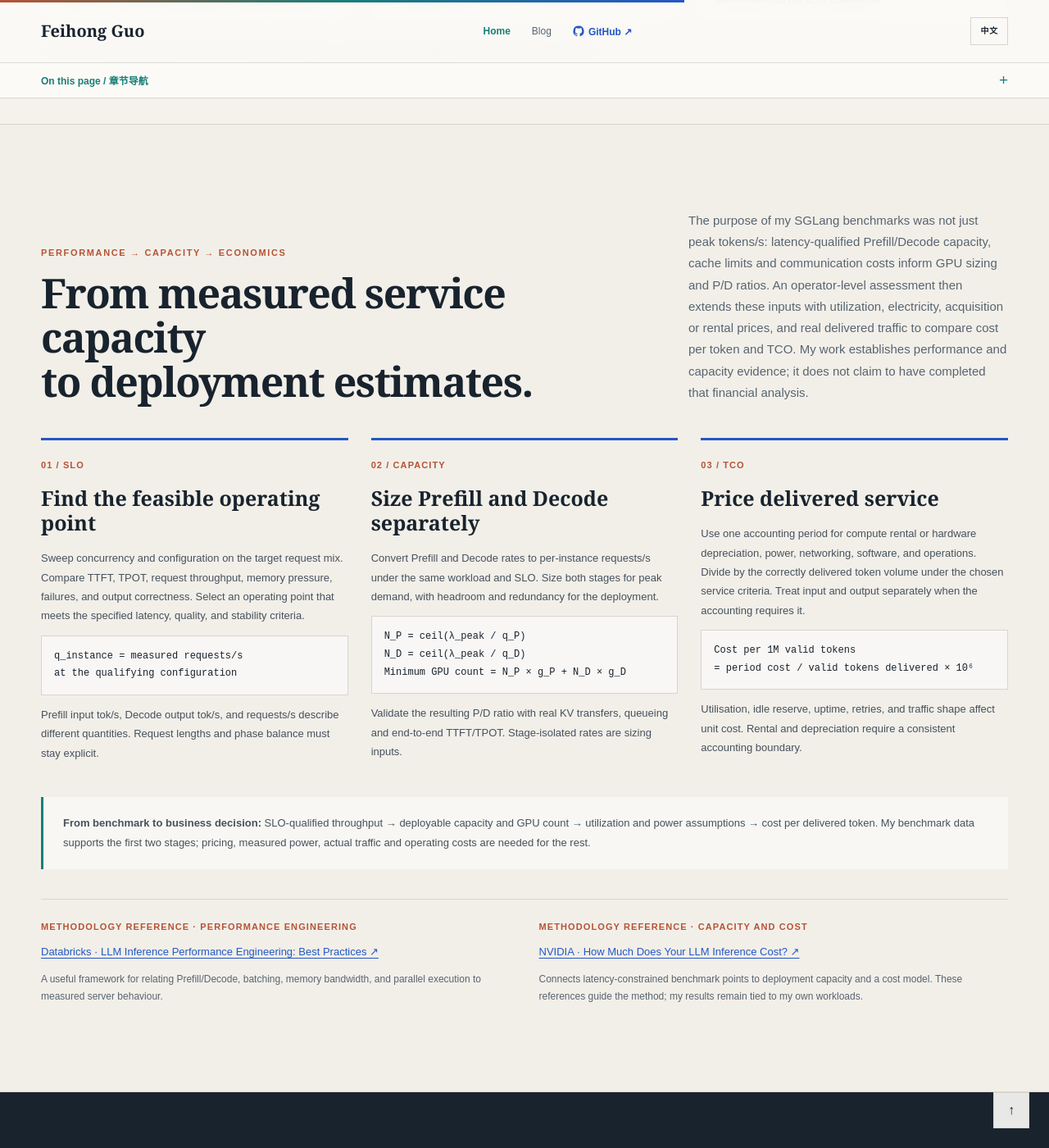
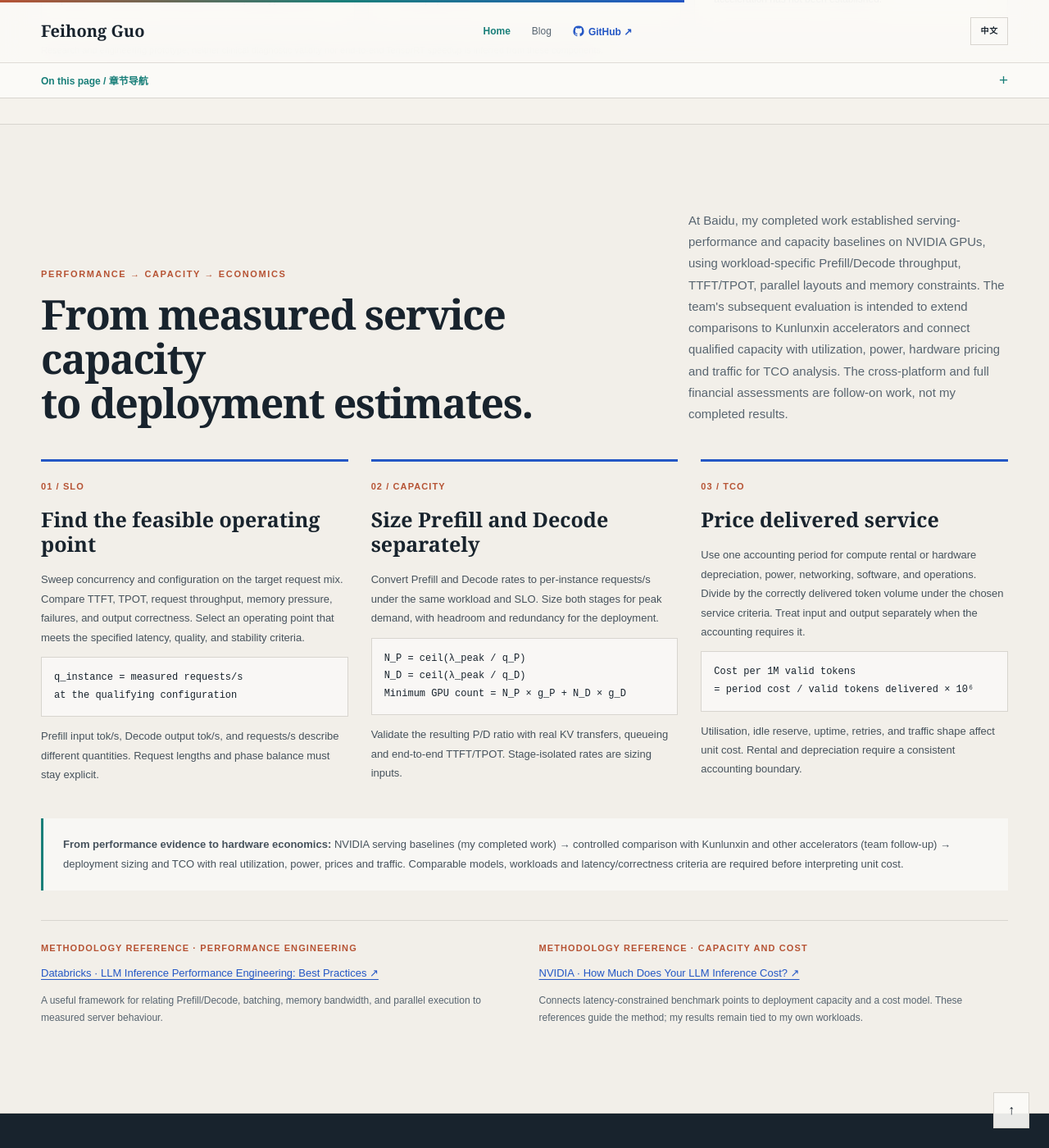
Before and after one commit to Phoenix3334/Phoenix3334.github.io, a Jekyll site: the page index.html, which Jekyll copies as it is, in a window 1280 px wide and 1400 px high, scrolled down 6145 px. Shown: the whole window at 82% size. Built offline with Jekyll 4.4.1, drawn with Linux system fonts in a browser that asks for light colours; some of the changed text lies outside the part shown.

Commit message:
site: unify personal narrative around models-to-serving progression and clarify future Kunlunxin/TCO work

```diff
--- a/index.html
+++ b/index.html
@@ -232,7 +232,7 @@
     <div class="hero wrap"><div>
       <p class="eyebrow" data-i18n="hero-kicker">AI Systems · LLM Serving & Heterogeneous Computing</p>
       <h1 data-i18n="hero-title">From models to infrastructure,<br><em>measured across the stack.</em></h1>
-      <p class="hero-lede" data-i18n="hero-lede">My work spans <strong>LLM serving, accelerator systems and applied AI</strong>. At Baidu AI Cloud, I benchmarked and debugged SGLang serving for DeepSeek and Kimi on H200/B300/GB300, then used the results for parallelism and capacity planning. I also worked on deployment and optimization across Ascend NPUs and Kunpeng CPUs, and built parts of ThermoPulse, an infrared medical-AI prototype covering dual-stream vision, Qwen3-8B CPT/SFT and a TensorRT deployment path.</p>
+      <p class="hero-lede" data-i18n="hero-lede">My central question is how a model moves beyond a working prototype to become an efficient, reliable and scalable system. ThermoPulse introduced me to vision models and medical-LLM adaptation; Ascend and Kunpeng work brought the accelerator and execution path into focus. At Baidu AI Cloud, I took this further into distributed SGLang serving, using Prefill/Decode benchmarks, runtime debugging and NVIDIA GPU capacity analysis to build evidence for deployment decisions.</p>
       <p class="hero-thesis" data-i18n="hero-thesis">Model behavior → serving performance → qualified capacity → infrastructure decisions.<br><em>Benchmark numbers matter only when workload, latency and correctness boundaries are clear.</em></p>
       <p class="hero-evidence" data-i18n="hero-upstream"><strong>Authored and merged in SGLang</strong> · <a href="https://github.com/sgl-project/sglang/pull/35721" target="_blank" rel="noreferrer">DP health routing #35721</a> · <a href="https://github.com/sgl-project/sglang/pull/47614" target="_blank" rel="noreferrer">PP stream lifetime #47614</a> · <a href="https://github.com/sgl-project/sglang/pull/43786" target="_blank" rel="noreferrer">FP8 fusion #43786</a> · <a href="https://github.com/sgl-project/sglang/pull/48404" target="_blank" rel="noreferrer">EPLB validation #48404</a></p>
       <div class="hero-actions"><a href="#opensource" data-i18n="hero-action-work">SGLang engineering work ↓</a><a href="#economics" data-i18n="hero-action-tco">Capacity and cost methodology ↓</a></div>
@@ -508,13 +508,13 @@
       <p class="medical-boundary" data-i18n="medical-boundary">Research and engineering prototype; neither clinical diagnostic validity nor end-to-end TensorRT speedup is inferred from these components.</p>
     </div></section>
     <section class="economics" id="economics"><div class="wrap">
-      <div class="section-head"><div><p class="eyebrow" data-i18n="economics-kicker">Performance → capacity → economics</p><h2 data-i18n="economics-title">From measured service capacity<br>to deployment estimates.</h2></div><p data-i18n="economics-intro">The purpose of my SGLang benchmarks was not just peak tokens/s: latency-qualified Prefill/Decode capacity, cache limits and communication costs inform GPU sizing and P/D ratios. An operator-level assessment then extends these inputs with utilization, electricity, acquisition or rental prices, and real delivered traffic to compare cost per token and TCO. My work establishes performance and capacity evidence; it does not claim to have completed that financial analysis.</p></div>
+      <div class="section-head"><div><p class="eyebrow" data-i18n="economics-kicker">Performance → capacity → economics</p><h2 data-i18n="economics-title">From measured service capacity<br>to deployment estimates.</h2></div><p data-i18n="economics-intro">At Baidu, my completed work established serving-performance and capacity baselines on NVIDIA GPUs, using workload-specific Prefill/Decode throughput, TTFT/TPOT, parallel layouts and memory constraints. The team's subsequent evaluation is intended to extend comparisons to Kunlunxin accelerators and connect qualified capacity with utilization, power, hardware pricing and traffic for TCO analysis. The cross-platform and full financial assessments are follow-on work, not my completed results.</p></div>
       <div class="cost-chain">
         <article class="cost-step"><span class="step-index">01 / SLO</span><h3 data-i18n="cost-slo-title">Find the feasible operating point</h3><p data-i18n="cost-slo-copy">Sweep concurrency and configuration on the target request mix. Compare TTFT, TPOT, request throughput, memory pressure, failures, and output correctness. Select an operating point that meets the specified latency, quality, and stability criteria.</p><div class="formula" data-i18n="cost-slo-formula">q_instance = measured requests/s<br>at the qualifying configuration</div><p data-i18n="cost-slo-note">Prefill input tok/s, Decode output tok/s, and requests/s describe different quantities. Request lengths and phase balance must stay explicit.</p></article>
         <article class="cost-step"><span class="step-index">02 / CAPACITY</span><h3 data-i18n="cost-capacity-title">Size Prefill and Decode separately</h3><p data-i18n="cost-capacity-copy">Convert Prefill and Decode rates to per-instance requests/s under the same workload and SLO. Size both stages for peak demand, with headroom and redundancy for the deployment.</p><div class="formula">N_P = ceil(λ_peak / q_P)<br>N_D = ceil(λ_peak / q_D)<br>Minimum GPU count = N_P × g_P + N_D × g_D</div><p data-i18n="cost-capacity-note">Validate the resulting P/D ratio with real KV transfers, queueing and end-to-end TTFT/TPOT. Stage-isolated rates are sizing inputs.</p></article>
         <article class="cost-step"><span class="step-index">03 / TCO</span><h3 data-i18n="cost-tco-title">Price delivered service</h3><p data-i18n="cost-tco-copy">Use one accounting period for compute rental or hardware depreciation, power, networking, software, and operations. Divide by the correctly delivered token volume under the chosen service criteria. Treat input and output separately when the accounting requires it.</p><div class="formula" data-i18n="cost-tco-formula">Cost per 1M valid tokens<br>= period cost / valid tokens delivered × 10⁶</div><p data-i18n="cost-tco-note">Utilisation, idle reserve, uptime, retries, and traffic shape affect unit cost. Rental and depreciation require a consistent accounting boundary.</p></article>
       </div>
-      <p class="cost-scope" data-i18n="cost-evidence"><strong>From benchmark to business decision:</strong> SLO-qualified throughput → deployable capacity and GPU count → utilization and power assumptions → cost per delivered token. My benchmark data supports the first two stages; pricing, measured power, actual traffic and operating costs are needed for the rest.</p>
+      <p class="cost-scope" data-i18n="cost-evidence"><strong>From performance evidence to hardware economics:</strong> NVIDIA serving baselines (my completed work) → controlled comparison with Kunlunxin and other accelerators (team follow-up) → deployment sizing and TCO with real utilization, power, prices and traffic. Comparable models, workloads and latency/correctness criteria are required before interpreting unit cost.</p>
       <div class="reference-grid">
         <div><h3 data-i18n="reference-performance">Methodology reference · performance engineering</h3><a href="https://www.databricks.com/blog/llm-inference-performance-engineering-best-practices" target="_blank" rel="noreferrer">Databricks · LLM Inference Performance Engineering: Best Practices ↗</a><p data-i18n="reference-performance-copy">A useful framework for relating Prefill/Decode, batching, memory bandwidth, and parallel execution to measured server behaviour.</p></div>
         <div><h3 data-i18n="reference-cost">Methodology reference · capacity and cost</h3><a href="https://developer.nvidia.com/blog/llm-inference-benchmarking-how-much-does-your-llm-inference-cost/" target="_blank" rel="noreferrer">NVIDIA · How Much Does Your LLM Inference Cost? ↗</a><p data-i18n="reference-cost-copy">Connects latency-constrained benchmark points to deployment capacity and a cost model. These references guide the method; my results remain tied to my own workloads.</p></div>
@@ -928,7 +928,7 @@
   "[data-i18n=\"learning-extra-desc-11\"]": "CUDA、Triton 与 NCCL 讲座及实践。",
   "[data-i18n=\"hero-kicker\"]": "AI SYSTEMS · 大模型推理与异构计算",
   "[data-i18n=\"hero-title\"]": "从模型到推理基础设施，<br>让<em>系统表现有据可依。</em>",
-  "[data-i18n=\"hero-lede\"]": "我的工程实践覆盖<strong>大模型推理、异构计算与应用 AI</strong>：在百度智能云，围绕 DeepSeek、Kimi 和 H200/B300/GB300 开展 SGLang 压测、排障及容量评估；在昇腾与鲲鹏平台上探索模型部署、算子和并行计算优化；在 ThermoPulse 医疗 AI 原型中参与双流视觉建模、Qwen3-8B 的 CPT/SFT 与 TensorRT 部署探索。",
+  "[data-i18n=\"hero-lede\"]": "我关注的核心问题是：<strong>模型如何从“能够运行”，走向高效、可靠、可规模化的服务？</strong> 从 ThermoPulse 的视觉建模与医疗 LLM 训练，到昇腾、鲲鹏上的部署和性能优化，我逐步深入模型与计算系统的衔接；在百度智能云，进一步将重点放到 SGLang 分布式推理，通过 Prefill/Decode 压测、运行时排障与 NVIDIA GPU 容量评估，为后续算力选型提供可复现的性能依据。",
   "[data-i18n=\"hero-thesis\"]": "模型行为 → 推理性能 → 达标产能 → 算力决策。<br><em>明确负载、延迟与正确性边界，才能让性能数据真正用于部署评估。</em>",
   "[data-i18n=\"hero-action-work\"]": "查看 SGLang 工程工作 ↓",
   "[data-i18n=\"hero-action-tco\"]": "查看容量与成本方法 ↓",
@@ -953,7 +953,7 @@
   "[data-i18n=\"omni-copy\"]": "通过 DeepSpec 在 B300/DP8 上训练 DSpark 草稿模型，经 GGUF 导出部署到昇腾 910C。项目还覆盖固定前缀 KV 复用、ACL Graph 回放及 ggml-CANN 的 TileLang AOT 算子融合。同一 120 s 双工负载下，Core RTF 从 <strong>0.6754 降至 0.4829</strong>。<a class=\"inline-link\" href=\"https://github.com/Phoenix3334/minicpmo45-ascend\" target=\"_blank\" rel=\"noreferrer\">项目仓库 ↗</a> · <a class=\"inline-link\" href=\"https://github.com/tc-mb/llama.cpp-omni/pull/144\" target=\"_blank\" rel=\"noreferrer\">视觉 patch 投影 #144 · 开放中</a> · <a class=\"inline-link\" href=\"https://github.com/tc-mb/llama.cpp-omni/pull/146\" target=\"_blank\" rel=\"noreferrer\">Flow/Vocoder 流水线 #146 · 草稿</a>",
   "[data-i18n=\"economics-kicker\"]": "性能 → 容量 → 成本",
   "[data-i18n=\"economics-title\"]": "从实测服务能力，<br>到部署容量估算。",
-  "[data-i18n=\"economics-intro\"]": "百度实习中的 P/D 压测与调优，最终是为算力部署决策提供依据：结合 TTFT/TPOT、可交付吞吐、缓存容量和通信开销，估算 P:D 配比与 GPU 需求。再往下，运营侧还需考虑峰谷利用率、功耗、电费、采购或租赁价格及真实 Token 产出，才能核算单位服务成本与 TCO。我的工作主要提供性能与容量依据，不将后续财务核算写成已完成成果。",
+  "[data-i18n=\"economics-intro\"]": "在百度，我完成的主要是 NVIDIA GPU 上的推理性能与容量基线评估：结合业务负载、Prefill/Decode 吞吐、TTFT/TPOT、并行配置及显存约束，判断可承接的服务容量。团队后续计划扩展到昆仑芯等平台，并结合利用率、功耗、硬件价格和真实业务流量推进 TCO 核算。跨平台对照与完整财务测算属于后续工作，而非我已完成的成果。",
   "[data-i18n=\"cost-slo-title\"]": "找到满足目标的工作点",
   "[data-i18n=\"cost-slo-copy\"]": "针对目标请求分布，扫描并发与配置。共同检查 TTFT、TPOT、请求吞吐、显存压力、失败率和输出正确性，选择满足延迟、质量与稳定性要求的工作点。",
   "[data-i18n=\"cost-slo-formula\"]": "q_instance = 满足准出要求的配置下<br>实测单实例 requests/s",
@@ -965,7 +965,7 @@
   "[data-i18n=\"cost-tco-copy\"]": "统一计算周期，核算算力租金或硬件折旧、电力、网络、软件与运维费用，再除以满足服务要求且正确交付的 token 总量。需要分别核算输入与输出时，明确成本分摊口径。",
   "[data-i18n=\"cost-tco-formula\"]": "每百万有效 token 成本<br>= 周期总成本 / 周期有效交付 token × 10⁶",
   "[data-i18n=\"cost-tco-note\"]": "利用率、空闲冗余、可用率、重试与流量分布都会改变单位成本；租赁和自建需要一致且不重复计算的成本边界。",
-  "[data-i18n=\"cost-evidence\"]": "<strong>从压测到算力经营决策：</strong>满足 SLO 的吞吐 → 实际可承接容量与 GPU 规模 → 峰谷利用率和功耗假设 → 单位有效 Token 成本。现有压测支撑前两步；后续仍需要真实报价、功耗、业务流量与运营成本。",
+  "[data-i18n=\"cost-evidence\"]": "<strong>从推理性能到算力经济性：</strong>NVIDIA 平台的服务能力基线（本人已完成）→ 昆仑芯等平台的同条件对照（团队后续）→ 结合利用率、功耗、价格与实际流量评估部署规模和 TCO。只有统一模型、负载、延迟与正确性要求，单位 Token 成本的比较才有意义。",
   "[data-i18n=\"reference-performance\"]": "方法参考 · 推理性能工程",
   "[data-i18n=\"reference-performance-copy\"]": "帮助把 Prefill/Decode、batching、内存带宽和并行执行，与实际测得的服务行为联系起来。",
   "[data-i18n=\"reference-cost\"]": "方法参考 · 容量与成本",
```
